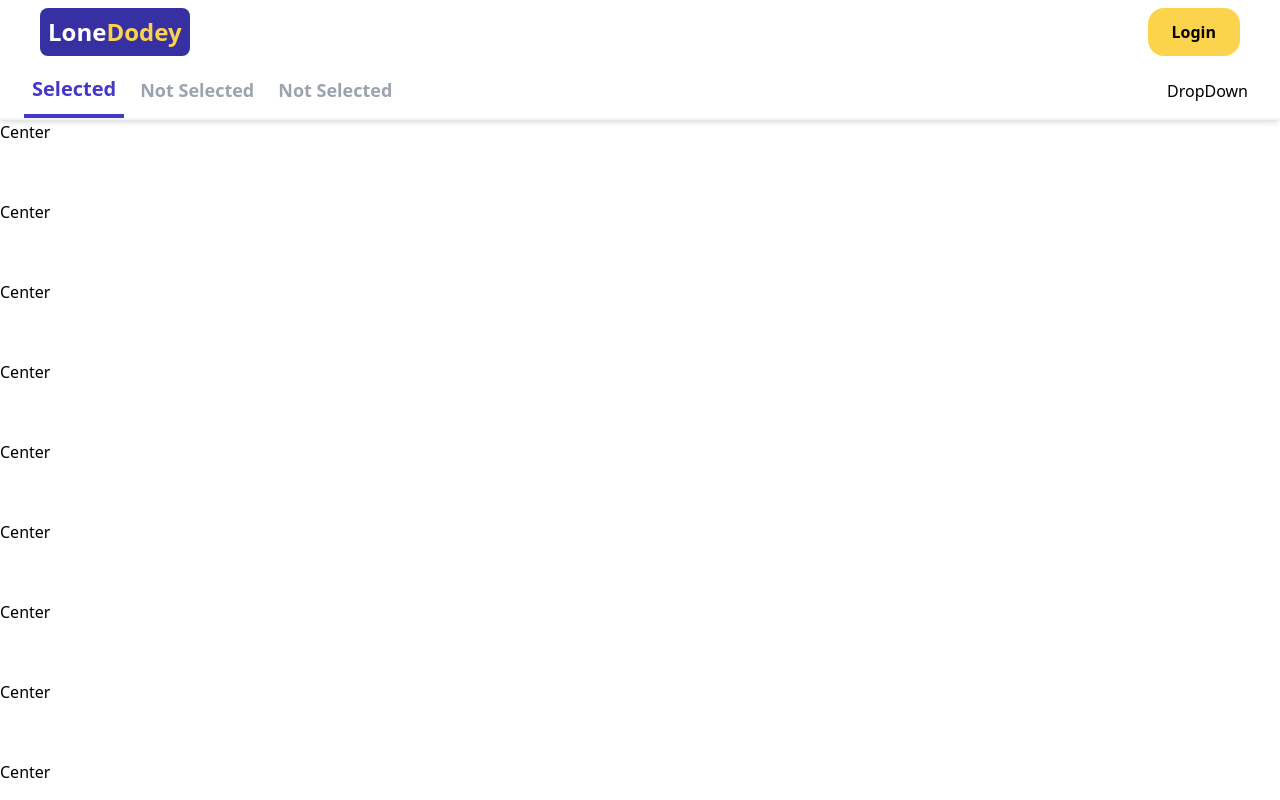
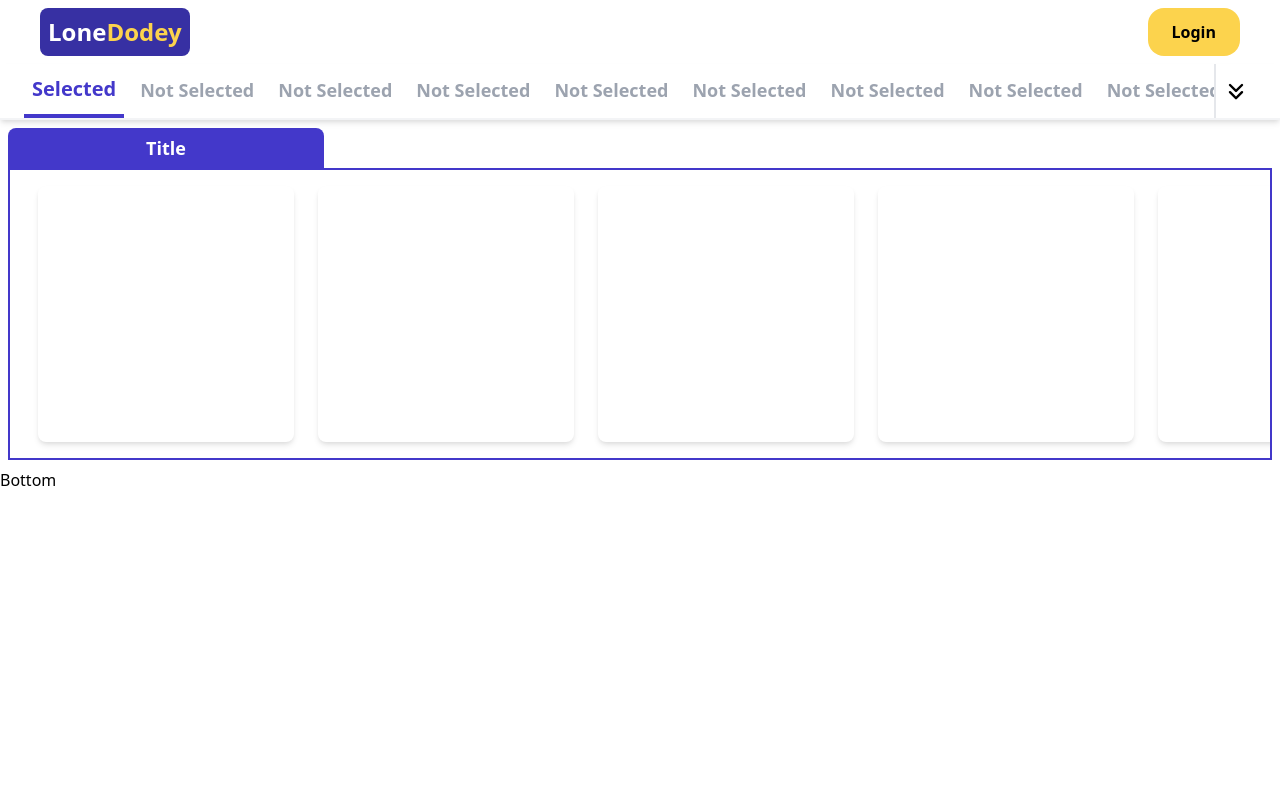
Before and after one commit to razaqisama/lone-doday, a React (Create React App) app: page / in a window 1280 px wide. Shown: the top 800 px of the page. Built offline with nearby package versions, Linux system fonts and the light colour scheme.

Commit message:
Polishing header. Add News List Template

```diff
--- a/package.json
+++ b/package.json
@@ -11,6 +11,7 @@
     "postcss-cli": "^8.3.1",
     "react": "^17.0.1",
     "react-dom": "^17.0.1",
+    "react-indiana-drag-scroll": "^1.8.0",
     "react-scripts": "4.0.2",
     "tailwindcss": "^2.0.2",
     "web-vitals": "^1.1.0"
--- a/src/App.js
+++ b/src/App.js
@@ -1,45 +1,13 @@
-import Header from './Components/Header';
-import CategoryList from './Components/CategoryList';
+import Header from './Components/Header/Header';
+import CategoryList from './Components/Header/CategoryList';
+import Main from './Components/Main/Main';
 
 function App() {
   return (
     <div className="flex flex-col">
       <Header />
       <CategoryList />
-      <div className="flex flex-auto h-20">
-        <h1>Center</h1>
-      </div>
-      <div className="flex flex-auto h-20">
-        <h1>Center</h1>
-      </div>
-      <div className="flex flex-auto h-20">
-        <h1>Center</h1>
-      </div>
-      <div className="flex flex-auto h-20">
-        <h1>Center</h1>
-      </div>
-      <div className="flex flex-auto h-20">
-        <h1>Center</h1>
-      </div>
-      <div className="flex flex-auto h-20">
-        <h1>Center</h1>
-      </div>
-      <div className="flex flex-auto h-20">
-        <h1>Center</h1>
-      </div>
-      <div className="flex flex-auto h-20">
-        <h1>Center</h1>
-      </div>
-      <div className="flex flex-auto h-20">
-        <h1>Center</h1>
-      </div>
-      <div className="flex flex-auto h-20">
-        <h1>Center</h1>
-      </div>
-      <div className="flex flex-auto h-20">
-        <h1>Center</h1>
-      </div>
-
+      <Main />
       <div className="flex">
         <h1>Bottom</h1>
       </div>
--- a/src/Components/CategoryList.js
+++ /dev/null
@@ -1,22 +0,0 @@
-function CategoryList () {
-  return (
-    <div className="sticky top-0 flex flex-row h-14 bg-white px-6 border-b-2 border-gray-100 shadow-md">
-      <div className="cursor-pointer flex justify-center items-center p-2 border-b-4 border-indigo-700 hover:bg-gray-100 transform transition duration-400 ease-in-out">
-        <p className="whitespace-nowrap text-indigo-700 text-xl font-bold">Selected</p>
-      </div>
-      <div className="flex flex-row flex-auto overflow-x-auto overscroll-contain px-1" style={{scrollbarWidth: 'none'}}>
-        <div className="group cursor-pointer flex justify-center items-center px-3 border-b-2 border-white hover:border-indigo-700 hover:bg-gray-100 transform transition duration-400 ease-in-out">
-          <p className="whitespace-nowrap text-gray-400 text-lg font-semibold group-hover:text-indigo-700 transform transition duration-400 ease-in-out">Not Selected</p>
-        </div>
-        <div className="group cursor-pointer flex justify-center items-center px-3 border-b-2 border-white hover:border-indigo-700 hover:bg-gray-100 transform transition duration-400 ease-in-out">
-          <p className="whitespace-nowrap text-gray-400 text-lg font-semibold group-hover:text-indigo-700 transform transition duration-400 ease-in-out">Not Selected</p>
-        </div>
-      </div>
-      <div className="flex justify-center items-center p-2">
-        <h1>DropDown</h1>
-      </div>
-    </div>
-  )
-}
-
-export default CategoryList;
--- /dev/null
+++ b/src/Components/Header/CategoryList.js
@@ -0,0 +1,16 @@
+import CategoryScroll from './CategoryScroll';
+
+function CategoryList () {
+  return (
+    <div className="sticky top-0 bg-white flex flex-row h-14 px-6 border-b-2 border-gray-100 shadow-md">
+      <CategoryScroll />
+      <div className="group cursor-pointer flex justify-center items-center p-2 ">
+        <svg className="w-6 h-6 group-hover:text-indigo-700 transform transition duration-800 ease-in-out"xmlns="http://www.w3.org/2000/svg" viewBox="0 0 20 20" fill="currentColor">
+          <path fillRule="evenodd" d="M15.707 4.293a1 1 0 010 1.414l-5 5a1 1 0 01-1.414 0l-5-5a1 1 0 011.414-1.414L10 8.586l4.293-4.293a1 1 0 011.414 0zm0 6a1 1 0 010 1.414l-5 5a1 1 0 01-1.414 0l-5-5a1 1 0 111.414-1.414L10 14.586l4.293-4.293a1 1 0 011.414 0z" clipRule="evenodd" />
+        </svg>
+      </div>
+    </div>
+  )
+}
+
+export default CategoryList;
--- /dev/null
+++ b/src/Components/Header/CategoryScroll.js
@@ -0,0 +1,66 @@
+import ScrollContainer from 'react-indiana-drag-scroll'
+
+function CategoryScroll () {
+  return (
+    <>
+      <div className="cursor-pointer flex justify-center items-center p-2 border-b-4 border-indigo-700 hover:bg-gray-100 transform transition duration-800 ease-in-out">
+        <p className="whitespace-nowrap text-indigo-700 text-xl font-bold">Selected</p>
+      </div>
+      <ScrollContainer
+        className="flex flex-row flex-auto overflow-x-auto px-1 border-r-2" style={{scrollbarWidth: 'none'}}>
+        <div className="group cursor-pointer flex justify-center items-center px-3 border-b-2 border-white hover:border-indigo-700 hover:bg-gray-100 transform transition duration-800 ease-in-out">
+          <p className="whitespace-nowrap text-gray-400 text-lg font-semibold group-hover:text-indigo-700 transform transition duration-800 ease-in-out"
+            >Not Selected
+          </p>
+        </div>
+        <div className="group cursor-pointer flex justify-center items-center px-3 border-b-2 border-white hover:border-indigo-700 hover:bg-gray-100 transform transition duration-800 ease-in-out">
+          <p className="whitespace-nowrap text-gray-400 text-lg font-semibold group-hover:text-indigo-700 transform transition duration-800 ease-in-out"
+            >Not Selected
+          </p>
+        </div>
+        <div className="group cursor-pointer flex justify-center items-center px-3 border-b-2 border-white hover:border-indigo-700 hover:bg-gray-100 transform transition duration-800 ease-in-out">
+          <p className="whitespace-nowrap text-gray-400 text-lg font-semibold group-hover:text-indigo-700 transform transition duration-800 ease-in-out"
+            >Not Selected
+          </p>
+        </div>
+        <div className="group cursor-pointer flex justify-center items-center px-3 border-b-2 border-white hover:border-indigo-700 hover:bg-gray-100 transform transition duration-800 ease-in-out">
+          <p className="whitespace-nowrap text-gray-400 text-lg font-semibold group-hover:text-indigo-700 transform transition duration-800 ease-in-out"
+            >Not Selected
+          </p>
+        </div>
+        <div className="group cursor-pointer flex justify-center items-center px-3 border-b-2 border-white hover:border-indigo-700 hover:bg-gray-100 transform transition duration-800 ease-in-out">
+          <p className="whitespace-nowrap text-gray-400 text-lg font-semibold group-hover:text-indigo-700 transform transition duration-800 ease-in-out"
+            >Not Selected
+          </p>
+        </div>
+        <div className="group cursor-pointer flex justify-center items-center px-3 border-b-2 border-white hover:border-indigo-700 hover:bg-gray-100 transform transition duration-800 ease-in-out">
+          <p className="whitespace-nowrap text-gray-400 text-lg font-semibold group-hover:text-indigo-700 transform transition duration-800 ease-in-out"
+            >Not Selected
+          </p>
+        </div>
+        <div className="group cursor-pointer flex justify-center items-center px-3 border-b-2 border-white hover:border-indigo-700 hover:bg-gray-100 transform transition duration-800 ease-in-out">
+          <p className="whitespace-nowrap text-gray-400 text-lg font-semibold group-hover:text-indigo-700 transform transition duration-800 ease-in-out"
+            >Not Selected
+          </p>
+        </div>
+        <div className="group cursor-pointer flex justify-center items-center px-3 border-b-2 border-white hover:border-indigo-700 hover:bg-gray-100 transform transition duration-800 ease-in-out">
+          <p className="whitespace-nowrap text-gray-400 text-lg font-semibold group-hover:text-indigo-700 transform transition duration-800 ease-in-out"
+            >Not Selected
+          </p>
+        </div>
+        <div className="group cursor-pointer flex justify-center items-center px-3 border-b-2 border-white hover:border-indigo-700 hover:bg-gray-100 transform transition duration-800 ease-in-out">
+          <p className="whitespace-nowrap text-gray-400 text-lg font-semibold group-hover:text-indigo-700 transform transition duration-800 ease-in-out"
+            >Not Selected
+          </p>
+        </div>
+        <div className="group cursor-pointer flex justify-center items-center px-3 border-b-2 border-white hover:border-indigo-700 hover:bg-gray-100 transform transition duration-800 ease-in-out">
+          <p className="whitespace-nowrap text-gray-400 text-lg font-semibold group-hover:text-indigo-700 transform transition duration-800 ease-in-out"
+            >Not Selected
+          </p>
+        </div>
+      </ScrollContainer>
+    </>
+  )
+}
+
+export default CategoryScroll;
--- a/src/Components/Header.js
+++ b/src/Components/Header/Header.js
@@ -1,5 +1,7 @@
+import CategoryList from './CategoryList';
 function Header() {
   return (
+    <>
     <div className="flex flex-col">
       <div className="flex justify-between items-center h-16 py-2 px-10">
         <div className="cursor-pointer flex justify-center items-center h-full bg-indigo-800 p-2 rounded-lg">
@@ -11,6 +13,7 @@ function Header() {
         </div>
       </div>
     </div>
+    </>
   )
 }
 
--- /dev/null
+++ b/src/Components/Main/Main.js
@@ -0,0 +1,11 @@
+import NewsList from './NewsList';
+
+function Main () {
+  return (
+    <>
+      <NewsList />
+    </>
+  )
+}
+
+export default Main;
--- /dev/null
+++ b/src/Components/Main/NewsList.js
@@ -0,0 +1,42 @@
+import ScrollContainer from 'react-indiana-drag-scroll'
+function NewsList () {
+  return (
+    <div className="flex flex-col p-2">
+      <div className="flex justify-center items-center sm:w-1/4 h-10 bg-indigo-700 rounded-t-lg">
+        <p className="whitespace-nowrap text-lg font-semibold text-white">Title</p>
+      </div>
+      <ScrollContainer className="flex overflow-x-scroll p-4 border-2 border-indigo-700" style={{scrollbarWidth: 'none'}}>
+        <div className="flex flex-nowrap">
+          <div className="inline-block px-3">
+            <div className="w-64 h-64 max-w-xs overflow-hidden rounded-lg shadow-md bg-white hover:shadow-xl transition-shadow duration-300 ease-in-out">
+
+            </div>
+          </div>
+          <div className="inline-block px-3">
+            <div className="w-64 h-64 max-w-xs overflow-hidden rounded-lg shadow-md bg-white hover:shadow-xl transition-shadow duration-300 ease-in-out">
+
+            </div>
+          </div>
+          <div className="inline-block px-3">
+            <div className="w-64 h-64 max-w-xs overflow-hidden rounded-lg shadow-md bg-white hover:shadow-xl transition-shadow duration-300 ease-in-out">
+
+            </div>
+          </div>
+          <div className="inline-block px-3">
+            <div className="w-64 h-64 max-w-xs overflow-hidden rounded-lg shadow-md bg-white hover:shadow-xl transition-shadow duration-300 ease-in-out">
+
+            </div>
+          </div>
+          <div className="inline-block px-3">
+            <div className="w-64 h-64 max-w-xs overflow-hidden rounded-lg shadow-md bg-white hover:shadow-xl transition-shadow duration-300 ease-in-out">
+
+            </div>
+          </div>
+        </div>
+      </ScrollContainer>
+    </div>
+
+  )
+}
+
+export default NewsList;
```
Also changed, not shown: 1 other file (tests, documents, lock files or other folders).
